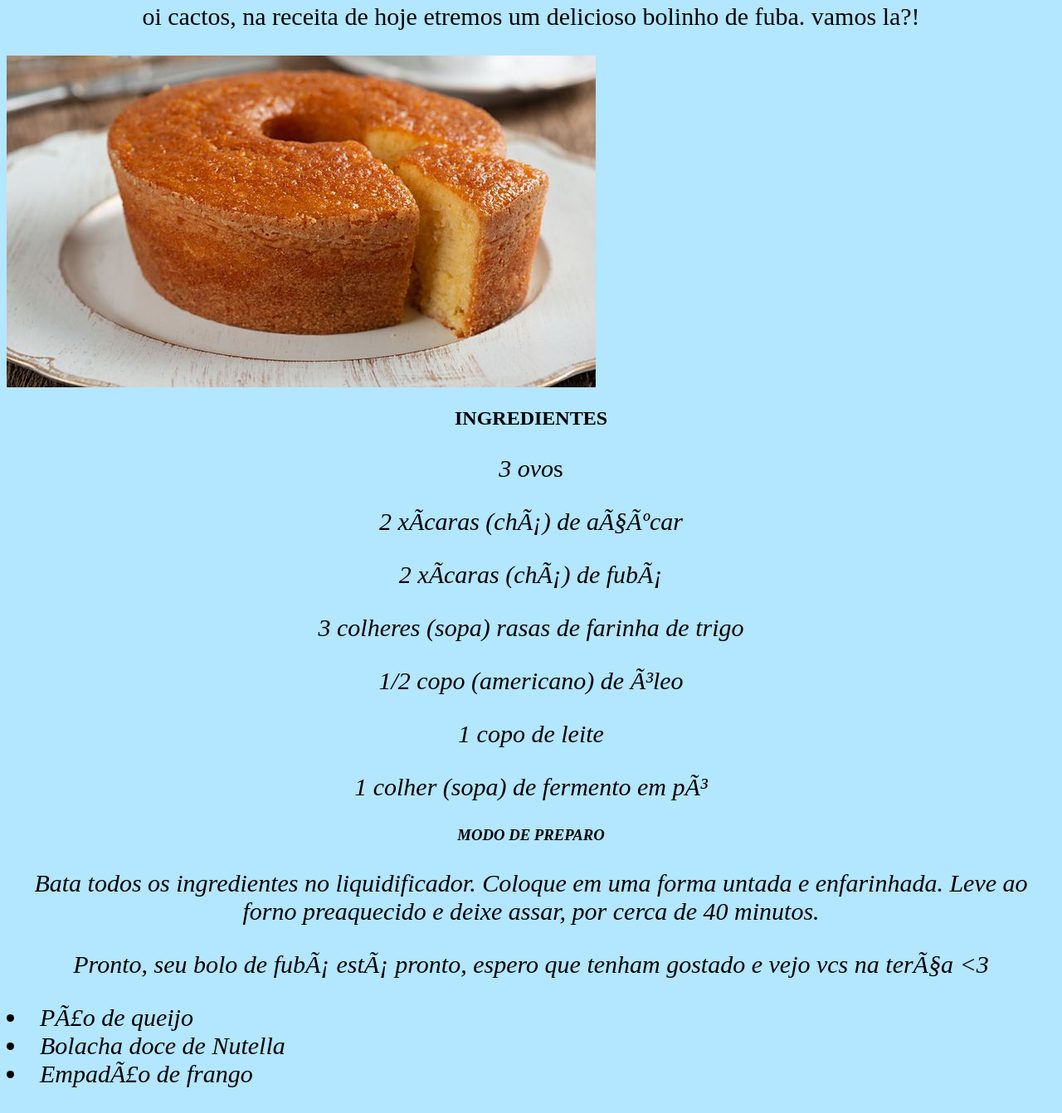
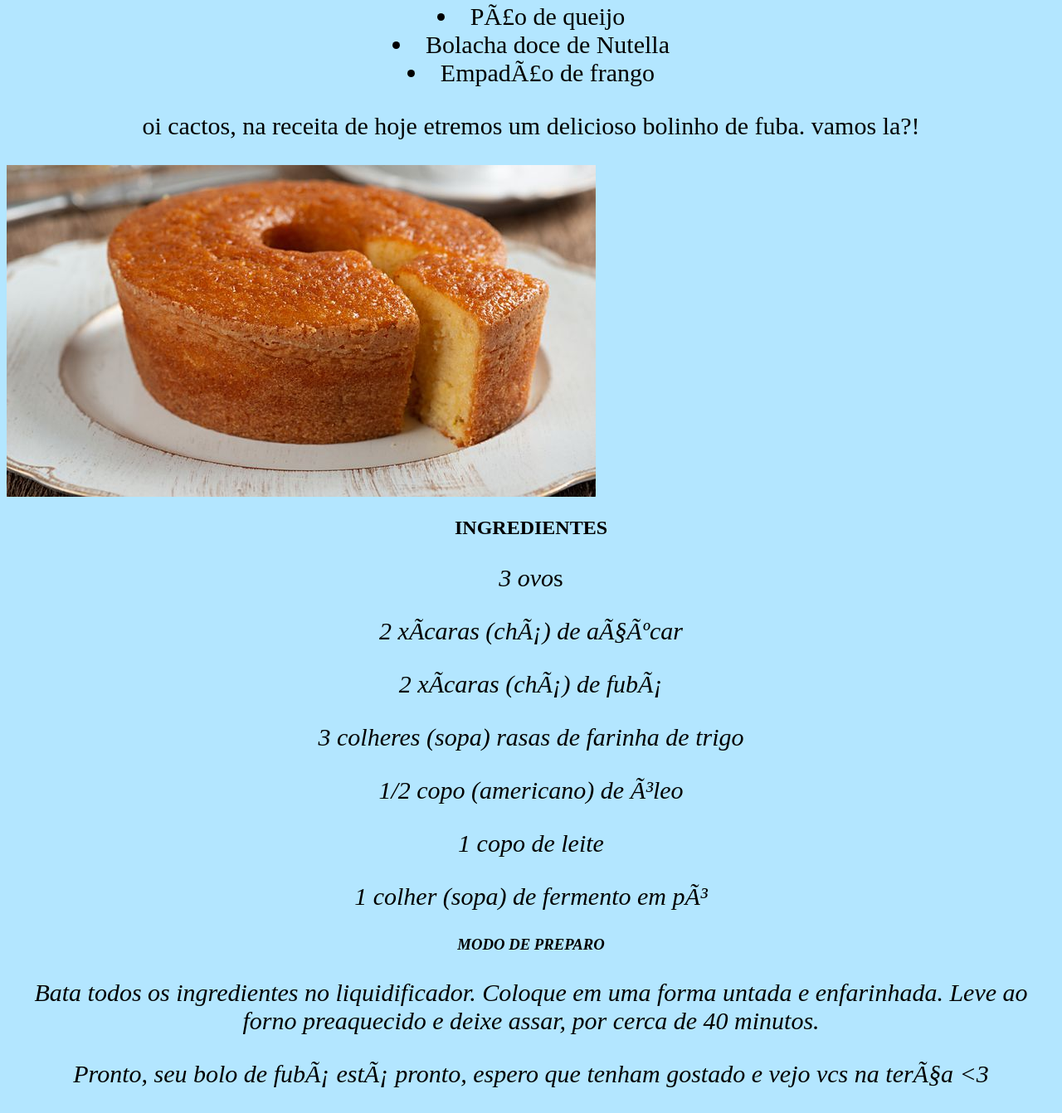
Before and after one commit to erikadczz/PC-Primeiro-A-AJ, a plain HTML site: page index.html in a window 1280 px wide. Shown: the part 213-1555 px from the top of the page at 83% size. Before the commit the page ends 1533 px from the top, so only its background shows below. Drawn offline with Linux system fonts and the light colour scheme.

Commit message:
Update index.html

```diff
--- a/index.html
+++ b/index.html
@@ -23,6 +23,12 @@
       <h1 style="text-align: center">RECEITAS PARA SEU CAFÉ DA TARDE </h1>
     <p style="text-align: center"> produzindo receitinhas para seu dia a dia corrido</em></p>
     <p style="text-align: center"> receitas novas toda terça e quinta</em></p>
+        <header>
+            <Li style="text-align: center"> Pão de queijo</Li>
+            <Li style="text-align: center"> Bolacha doce de Nutella</Li>
+            <Li style="text-align: center"> Empadão de frango</Li>
+
+
     <p style="text-align: center"> oi cactos, na receita de hoje etremos um delicioso bolinho de fuba. vamos la?!</em></p>
 
        <img  style="text-align: center" id="banner"src= "bolo.de.fuba.jpg">
@@ -40,11 +46,6 @@
     <p style="text-align: center"><em> Bata todos os ingredientes no liquidificador. Coloque em uma forma untada e enfarinhada. Leve ao forno preaquecido e deixe assar, por cerca de 40 minutos.</em></p>
     <p style="text-align: center"><em> Pronto, seu bolo de fubá está pronto, espero que tenham gostado e vejo vcs na terça <3</em></p>
 
-        <header>
-            <Li> Pão de queijo</Li>
-            <Li> Bolacha doce de Nutella</Li>
-            <Li> Empadão de frango</Li>
-
 
   </body>
   </html>
```
